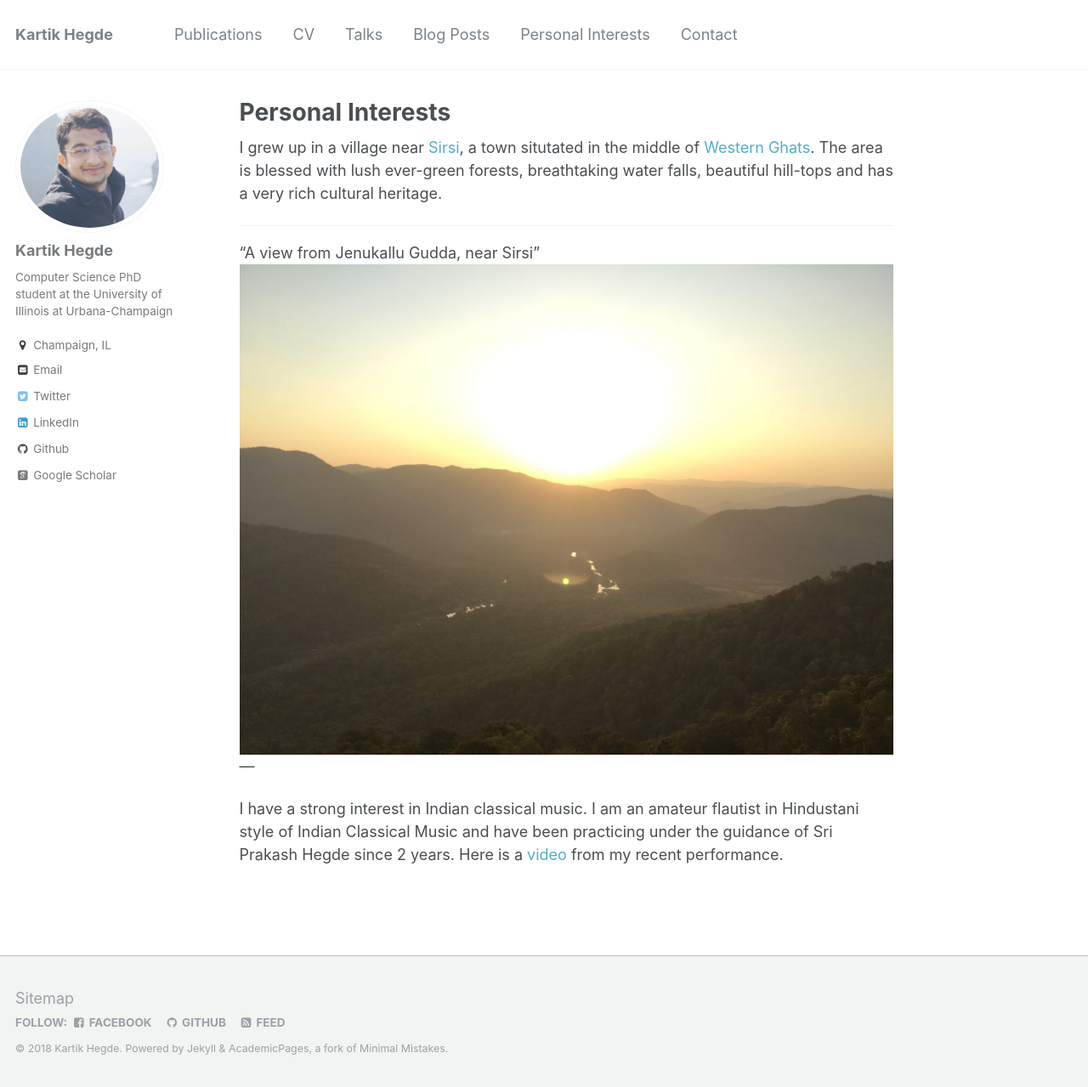
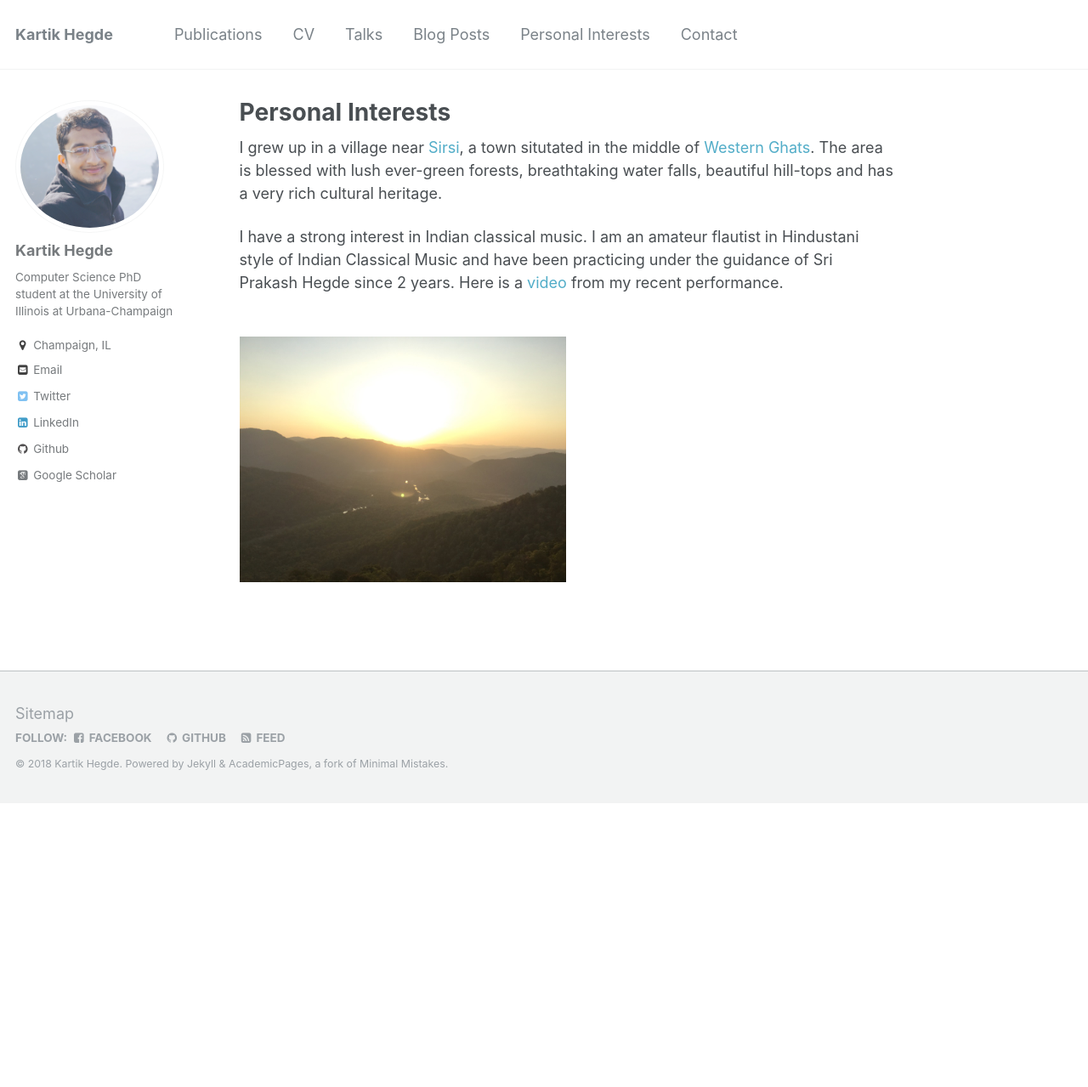
Before and after one commit to kartik-hegde/kartik-hegde.github.io, a Jekyll site: the page built from _pages/personal.md, in a window 1280 px wide and 1279 px high. Shown: the whole window at 85% size. Built offline with Jekyll 4.4.1, drawn with Linux system fonts in a browser that asks for light colours; some web fonts are replaced.

Commit message:
Update personal.md

```diff
--- a/_pages/personal.md
+++ b/_pages/personal.md
@@ -9,9 +9,8 @@ redirect_from:
 
 I grew up in a village near [Sirsi](https://en.wikipedia.org/wiki/Sirsi,_Karnataka){:target="_blank"}, a town situtated in the middle of [Western Ghats](https://en.wikipedia.org/wiki/Western_Ghats){:target="_blank"}. The area is blessed with lush ever-green forests, breathtaking water falls, beautiful hill-tops and has a very rich cultural heritage.
 
----
-"A view from Jenukallu Gudda, near Sirsi"
-<br/><img src='/images/Jenukallu_gudda.jpg'>
----
 
 I have a strong interest in Indian classical music. I am an amateur flautist in Hindustani style of Indian Classical Music and have been practicing under the guidance of Sri Prakash Hegde since 2 years. Here is a [video](https://www.facebook.com/Karthikhegde7/videos/1413755802036304/){:target="_blank"} from my recent performance.
+
+
+<br/><img src='/images/Jenukallu_gudda.jpg' alt="Viewpoint near Sirsi overlooking the Western Ghats and the river Bedthi" width="50%" height="100">
```
